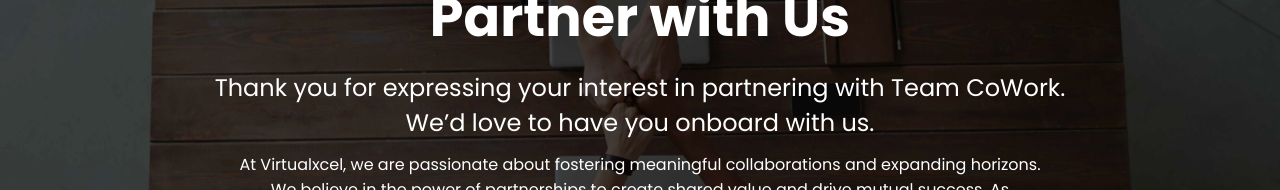
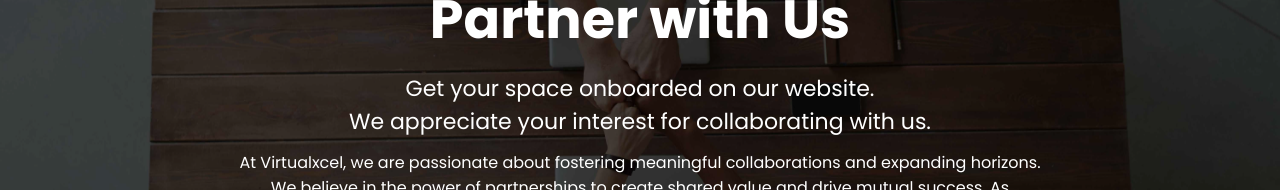
Before and after one commit to mohitcofficial/aggregator-frontend, a Next.js app: page /partnership in a window 1280 px wide. Shown: the part 345-535 px from the top of the page. Built offline with nearby package versions, Linux system fonts and the light colour scheme; no server answers.

Commit message:
Changed text of partnership page

```diff
--- a/src/app/partnership/page.js
+++ b/src/app/partnership/page.js
@@ -33,8 +33,10 @@
             <span> Partner with Us</span>
           </div>
           <div className={classes.subHeading}>
-            Thank you for expressing your interest in partnering with Team
-            CoWork. We’d love to have you onboard with us.
+            Get your space onboarded on our website.
+          </div>
+          <div className={classes.subHeading}>
+            We appreciate your interest for collaborating with us.
           </div>
           <div className={classes.text}>
             At Virtualxcel, we are passionate about fostering meaningful
--- a/src/app/partnership/page.module.css
+++ b/src/app/partnership/page.module.css
@@ -38,7 +38,7 @@
 }
 
 .subHeading {
-  font-size: 24px;
+  font-size: 22px;
   text-align: center;
 }
 
@@ -68,7 +68,7 @@
     font-size: 48px;
   }
   .subHeading {
-    font-size: 22px;
+    font-size: 21px;
   }
   .text {
     font-size: 15px;
```
